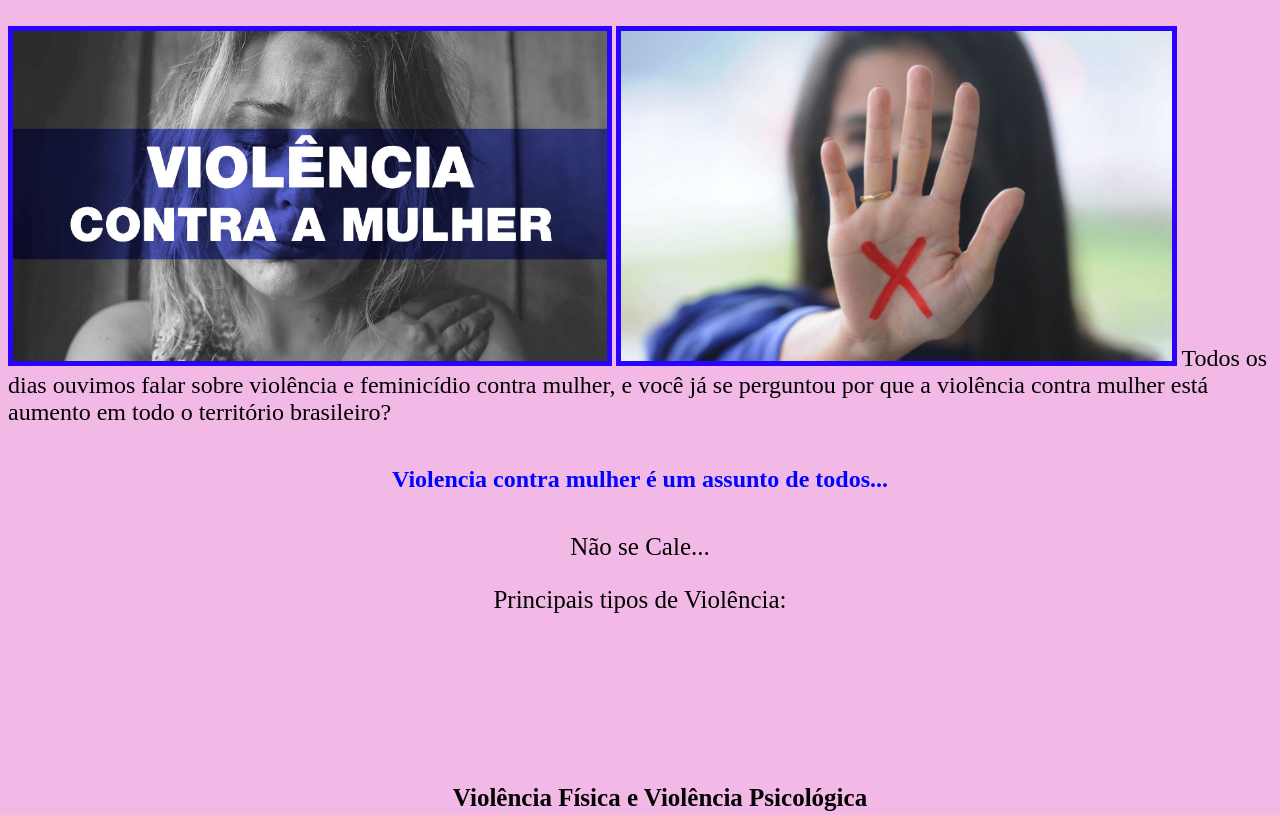
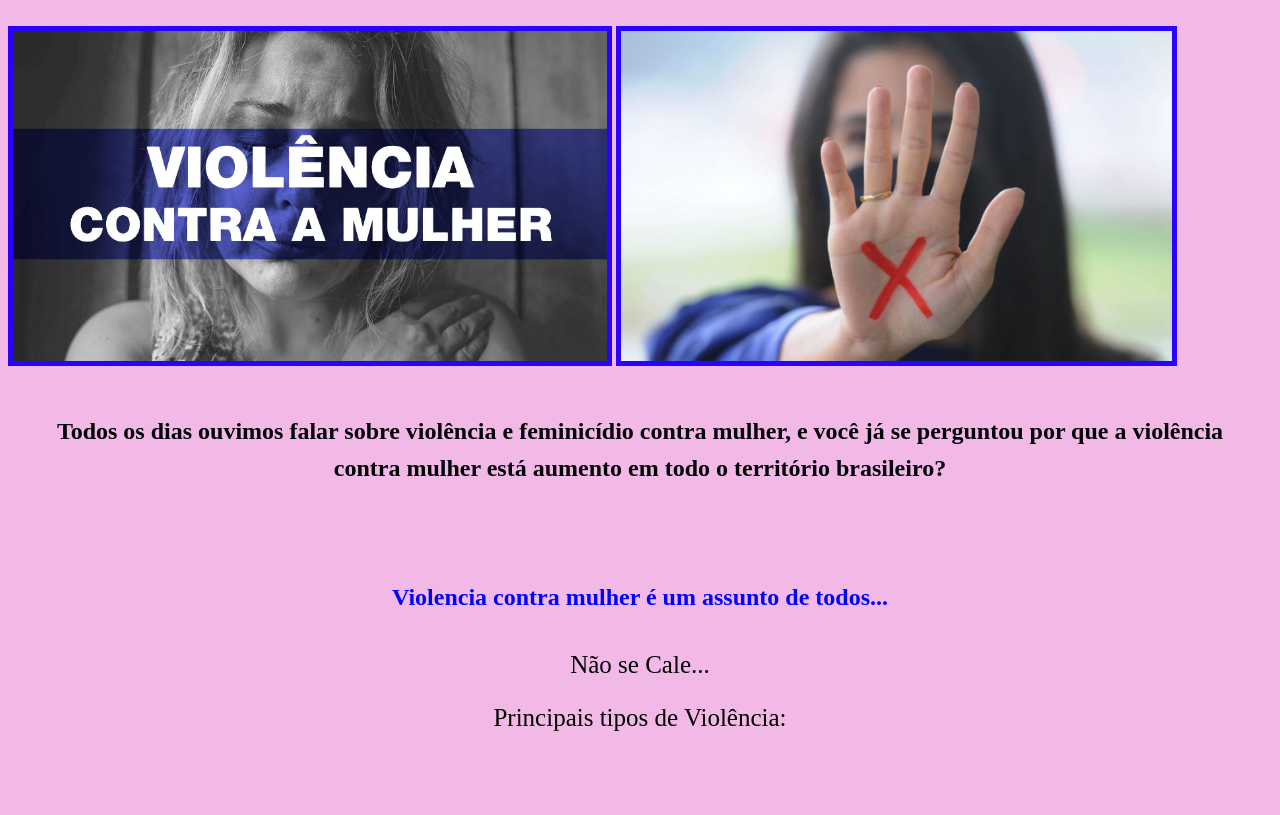
Before and after one commit to MatheusRamosDeLima-EM/Concurso-Agrinho-2022, a plain HTML site: page index.html in a window 1280 px wide. Shown: the top 815 px of the page. Drawn offline with Linux system fonts and the light colour scheme.

Commit message:
Update index.html

```diff
--- a/index.html
+++ b/index.html
@@ -16,8 +16,8 @@
             <br>
             <img src="violencia-mulher.png"/>
             <img src="chega.png"/>
-            <font size="5"> Todos os dias ouvimos falar sobre violência e feminicídio contra mulher, e você já se perguntou por que a violência contra mulher está
-                aumento em todo o território brasileiro? </font> <br />
+            <h1><font size="5"> Todos os dias ouvimos falar sobre violência e feminicídio contra mulher, e você já se perguntou por que a violência contra mulher está
+                aumento em todo o território brasileiro? </font> <br /> <h1>
             <h2><strong>Violencia contra mulher é um assunto de todos...</strong></h2>
             <p>Não se Cale...</p>
         </div>
```
